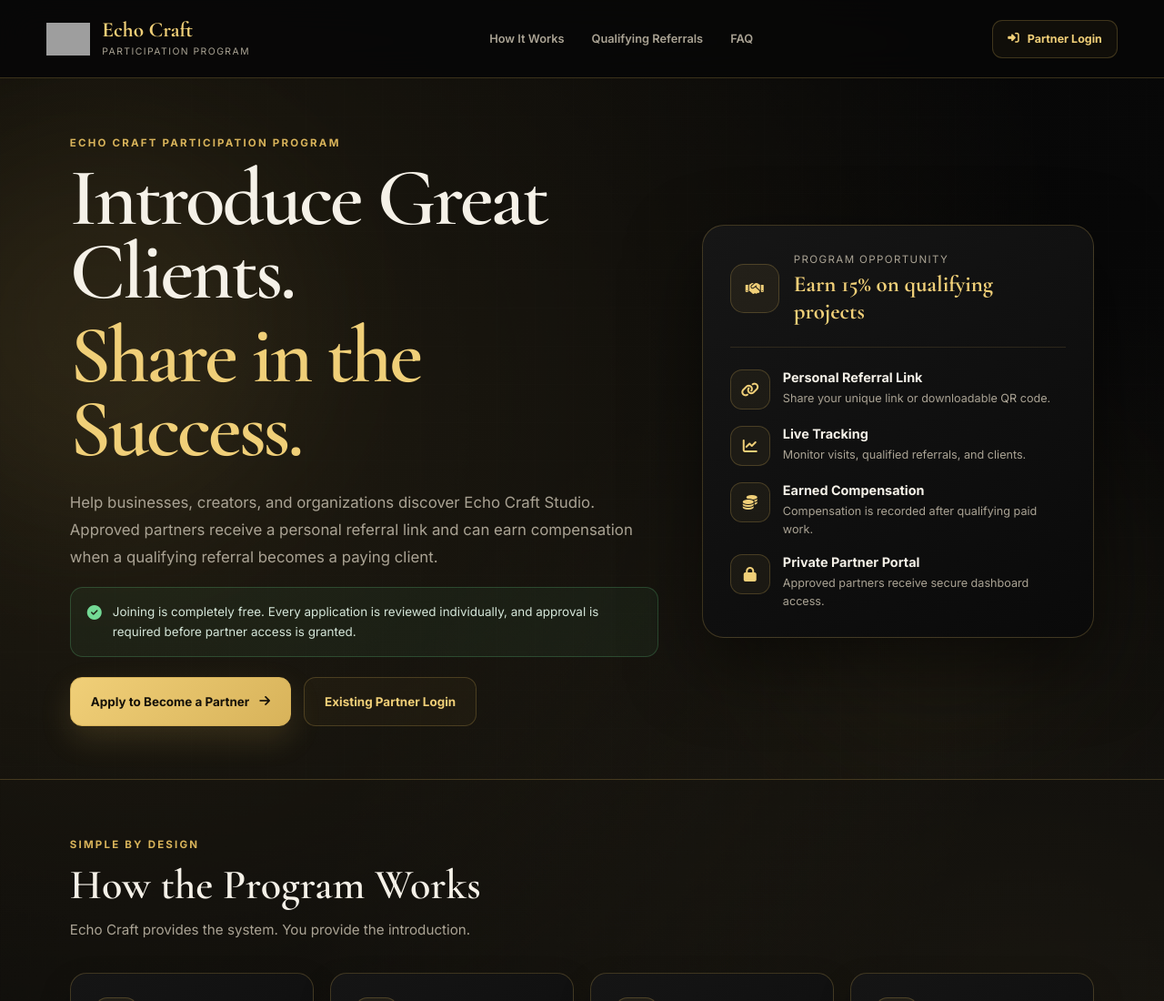
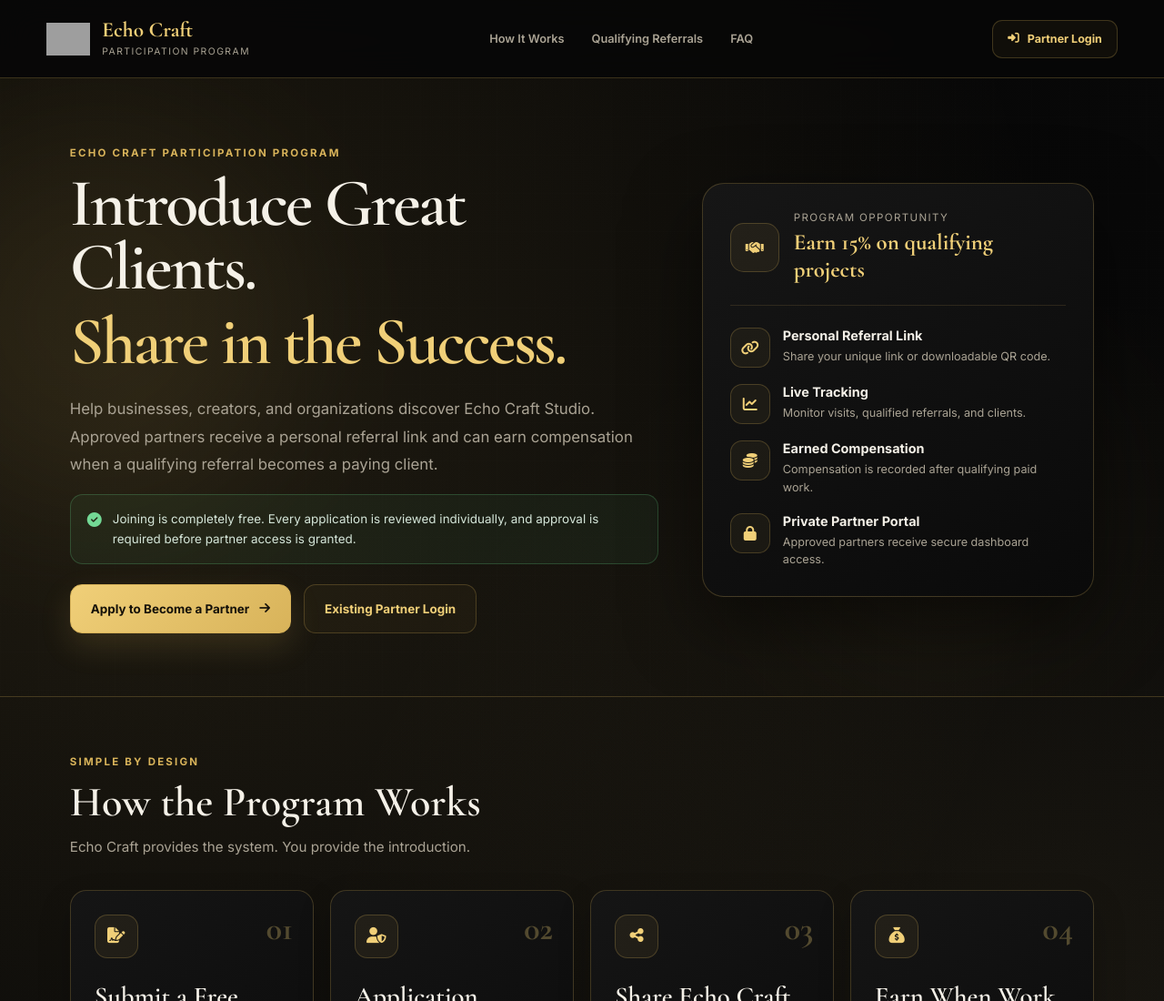
Before and after one commit to echocraftmusic/echocraft-studio, a plain HTML site: page partner-program.html in a window 1280 px wide. Shown: the top 1100 px of the page at 91% size. Drawn offline with nearby package versions, Linux system fonts and the light colour scheme; grey boxes are pictures that could not be loaded.

Commit message:
Refine ECPP hero title

```diff
--- a/css/partner-program.css
+++ b/css/partner-program.css
@@ -938,3 +938,16 @@ a {
     }
 
 }
+
+/* ==========================================
+   HERO TITLE REFINEMENT
+========================================== */
+
+@media (min-width: 901px) {
+
+    .partnerHeroContent h1 {
+        font-size: clamp(3.6rem, 5.8vw, 6rem);
+        line-height: 0.94;
+    }
+
+}
```
